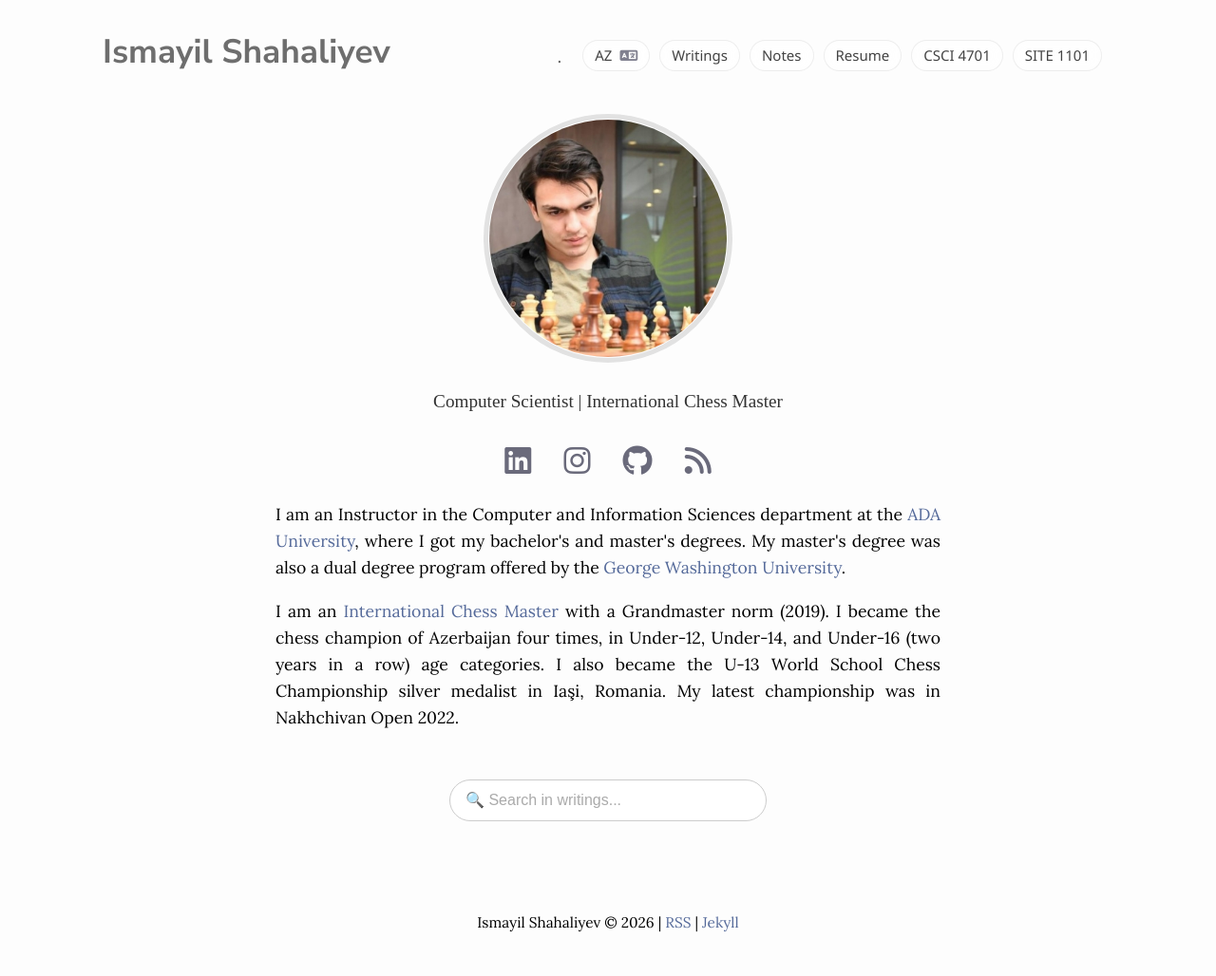
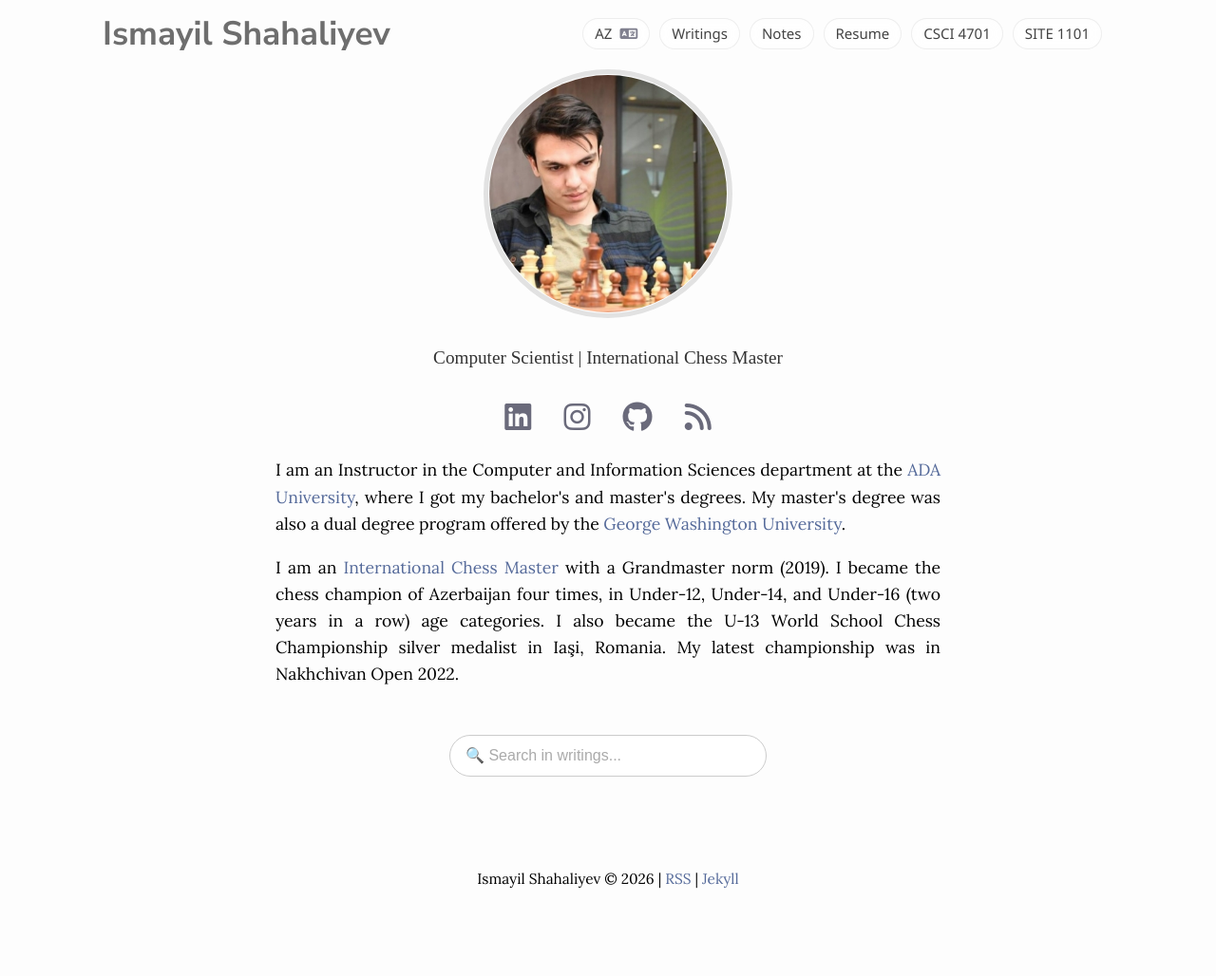
Before and after one commit to shahaliyev/shahaliyev.github.io, a Jekyll site: the page built from index.html, in a window 1280 px wide. Shown: the whole page at 95% size. Built offline with Jekyll 4.4.1, drawn with Linux system fonts in a browser that asks for light colours; nearby versions of some CDN libraries; after the commit the page ends 982 px from its top, so only the background shows below that.

Commit message:
Update navbar

```diff
--- a/_includes/navbar.html
+++ b/_includes/navbar.html
@@ -1,6 +1,5 @@
 <nav class="site-nav" aria-label="Primary">
   <div class="nav-inner">
-    <a class="brand" href="{{ '/' | relative_url }}">.</a>
 
     <button class="nav-toggle" type="button" aria-expanded="false" aria-controls="nav-menu">
       <span class="nav-toggle-icon" aria-hidden="true"><span></span></span>
@@ -79,13 +78,16 @@
   /* ===== NAV ROOT ===== */
 
 .site-nav {
-  margin-top: 10px;
+  flex: 0 0 auto;
 }
 
-/* Layout isolated from header */
+.site-nav .nav-toggle {
+  flex-shrink: 0;
+}
+
 .site-nav .nav-inner {
   display: grid;
-  grid-template-columns: 1fr auto auto; /* brand | menu | toggle */
+  grid-template-columns: auto auto; /* menu | toggle */
   align-items: center;
   column-gap: 12px;
   width: 100%;
@@ -247,7 +249,9 @@
   right: 0;
   top: calc(100% + 10px);
 
-  width: min(92vw, 360px);     /* key: make it actually wide */
+  box-sizing: border-box;
+  max-width: calc(100vw - 40px);
+  width: 400px;  /* key: make it actually wide */
   padding: 16px;              /* more inner spacing */
   border-radius: 18px;
   border: 1px solid rgba(0,0,0,0.10);
--- a/assets/css/style.css
+++ b/assets/css/style.css
@@ -24,6 +24,8 @@
   justify-content: space-between;
   align-items: center;
 }
+
+
 
 main {
   max-width: 700px;
@@ -101,6 +103,35 @@
 header .site-info {
   text-align: left;
 }
+
+header .site-info,
+header .site-nav {
+  margin-top: 10px;
+}
+
+header {
+  display: flex;
+  justify-content:space-between;
+  /* gap: 12px; */
+}
+
+header .site-info {
+  min-width: 0;
+}
+
+p.logo {
+  margin: 0;
+  line-height: 1;
+}
+
+.logo a {
+  display: block;
+  max-width: 100%;
+  white-space: nowrap;
+  overflow: hidden;
+  text-overflow: ellipsis;
+}
+
 
 blockquote {
   /* border-left: 4px solid #3498db;
@@ -207,13 +238,12 @@
   header {
     /* flex-direction: column; */
     /* text-align: center; */
-    padding-right: 20px;
-    padding-left: 20px;
+    padding-right: 0px;
+    padding-left: 10px;
   }
 
-  .logo {
-    /* text-align: center;
-    font-size: 1.3em;  */
+  .logo a {
+    font-size: 1.8em;
   }
 
   h1 {
```
